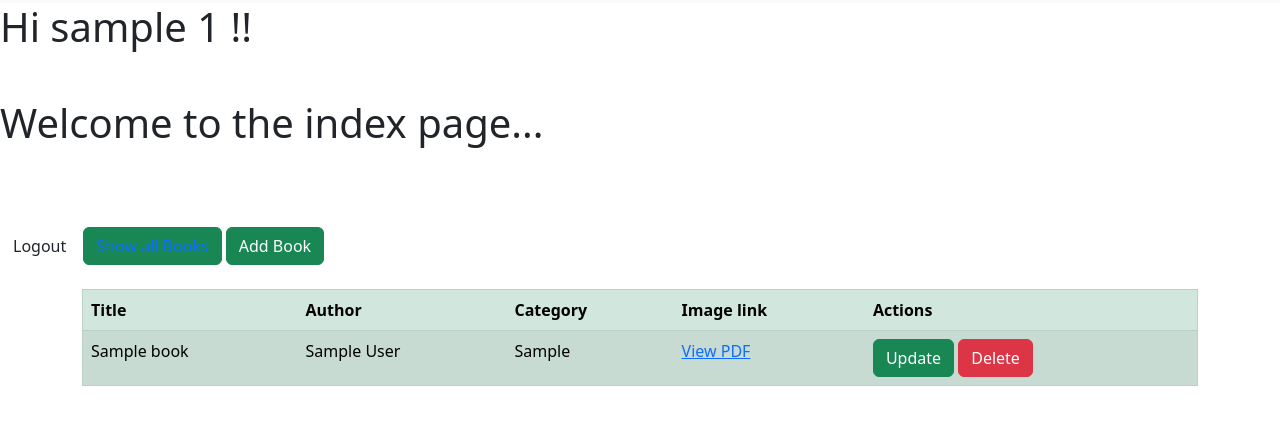
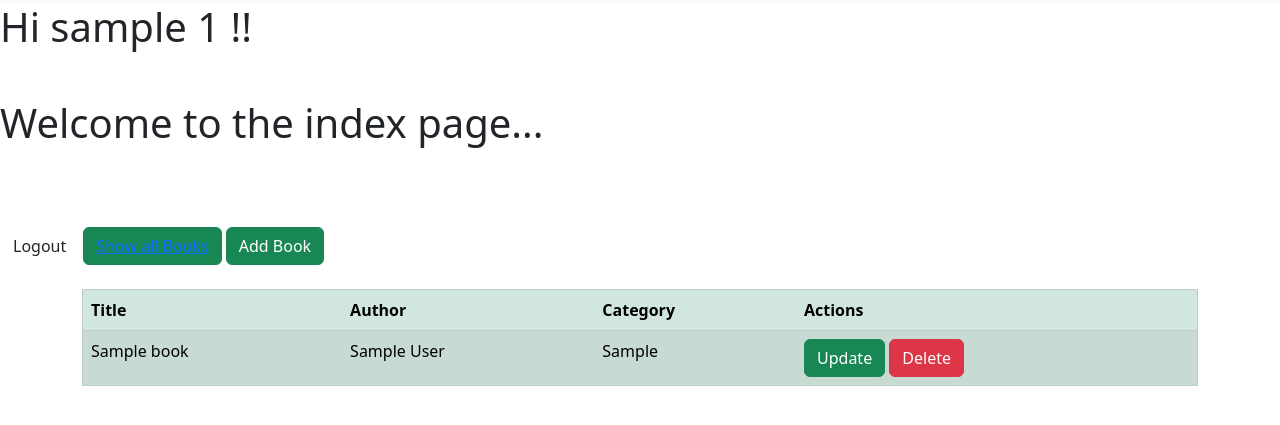
Before and after one commit to ManasiBendale/The-Reading-Circle, a Flask app: page /index in a window 1280 px wide. Shown: the part 23-448 px from the top of the page. Run offline with Flask 3, Linux system fonts and the light colour scheme; the visitor is signed in with stand-in values (Sample User, id 1); tables that the repository leaves empty hold one stand-in row (values such as "Sample post"); some libraries are stand-ins or nearby versions.

Commit message:
back to basic

```diff
--- a/app.py
+++ b/app.py
@@ -188,16 +188,16 @@ def register():
 def insert_book():
 
     if request.method == "POST":
-        pdf_file = request.files['pdf']
-        pdf_data = pdf_file.read()
-        pdf_data_b64 = base64.b64encode(pdf_data)
+        # pdf_file = request.files['pdf']
+        # pdf_data = pdf_file.read()
+        # pdf_data_b64 = base64.b64encode(pdf_data)
 
         book = Book(
             title=request.form.get('title'),
             author=request.form.get('author'),
             category=request.form.get('category'),
-            # image_link=request.form.get('image_link'),
-            image_link=pdf_data_b64,
+            image_link=request.form.get('image_link'),
+            # image_link=pdf_data_b64,
             userid=session['id']
         )
         db.session.add(book)
--- a/templates/index.html
+++ b/templates/index.html
@@ -8,14 +8,12 @@
 <h1>
     Hi {{session.username}} {{session.id}} !!</br></br> Welcome to the index page...
 
-
 </h1></br></br></br>
-
+{% if session %}
 <a href="{{ url_for('logout') }}" class="btn">Logout</a>
 <button class="btn btn-success"><a class="bottom" href="{{url_for('show')}}">Show all Books</a></button>
 <button class="btn btn-success" data-bs-toggle="modal" data-bs-target="#insert_modal">Add Book</button>
-
-
+{% endif %}
 
     <div class="container mt-4">
         {% with messages = get_flashed_messages() %}
@@ -35,28 +33,30 @@
                     <th>Title</th>
                     <th>Author</th>
                     <th>Category</th>
-                    <th>Image link</th>
+                    <!-- <th>Image link</th> -->
                      <th colspan="1">Actions</th>
                 </tr>
             </thead>
             <tbody>
                 {% for book in books %}
+
                      {% if book.userid == session.id %}
                     <tr>
                         <!-- <td>{{book.id}}</td> -->
                         <td>{{book.title}}</td>
                         <td>{{book.author}}</td>
                         <td>{{book.category}}</td>
-                        <td><a href="/view-pdf?image_link={{ book.image_link }}">View PDF</a></td>
                         <!-- <td>{{book.image_link}}</td> -->
                         <td>
                            <a href="/update/{{book.id}}" class="btn btn-success" data-bs-toggle="modal" data-bs-target="#modaledit{{book.id}}">Update</a>
                            <a href="/delete/{{book.id}}" class="btn btn-danger" onclick="return confirm('Are you sure to delete ?')">Delete</a>
                            <!-- <button class="btn btn-success" data-bs-toggle="modal" data-bs-target="#choose_modal">Choose Book</button> -->
 
+                           {% if session.participation == 'yes' %}
+                           <a href="/choose_book/{{book.id}}" class="btn btn-success" data-bs-toggle="modal" data-bs-target="#modalchoose{{book.id}}">Choose book</a>
+                           {% endif %}
                         </td>
                     </tr>
-
 
 
    <!-- update model -->
@@ -80,6 +80,7 @@
                </div>
 
 
+
                 <div class="form-group">
                   <label>Author:</label>
                   <input type="text" class="form-control" name="author" value="{{book.author}}">
@@ -91,7 +92,7 @@
                </div>
 
                <div class="form-group">
-                  <label>Image Link:</label>
+                  <label>Imafe Link:</label>
                   <input type="text" class="form-control" name="image_link" value="{{book.image_link}}">
                </div>
 
@@ -187,13 +188,12 @@
 
    </div>
 
-
+                     {% endif %}
+                {% endfor %}
             </tbody>
         </table>
     </div>
 
-                     {% endif %}
-               {% endfor %}
 
 
 
@@ -211,7 +211,7 @@
           </div>
           <div class="modal-body">
 
-             <form action="{{url_for('insert_book')}}" method="POST" enctype="multipart/form-data">
+             <form action="{{url_for('insert_book')}}" method="POST">
 
 
                 <div class="form-group">
@@ -231,15 +231,15 @@
                 </div>
 
 
-                <!-- <div class="form-group">
+                <div class="form-group">
                   <label>image_link:</label>
                   <input type="text" class="form-control" name="image_link" required="1">
+               </div>
+
+                <!-- <div class="form-group">
+                  <label>Please upload a PDF of the book:</label>
+                  <input type="file" name="image_link" accept="application/pdf,application/vnd.ms-excel" />
                </div> -->
-
-                <div class="form-group">
-                  <label>Please upload a PDF of the book:</label>
-                  <input type="file" name="pdf" />
-               </div>
 
                 <div class="form-group">
                    <button class="btn btn-primary mt-4" type="submit">Add Book</button>
@@ -262,6 +262,4 @@
 
  </div>
 
-
-
 {% endblock %}
```
